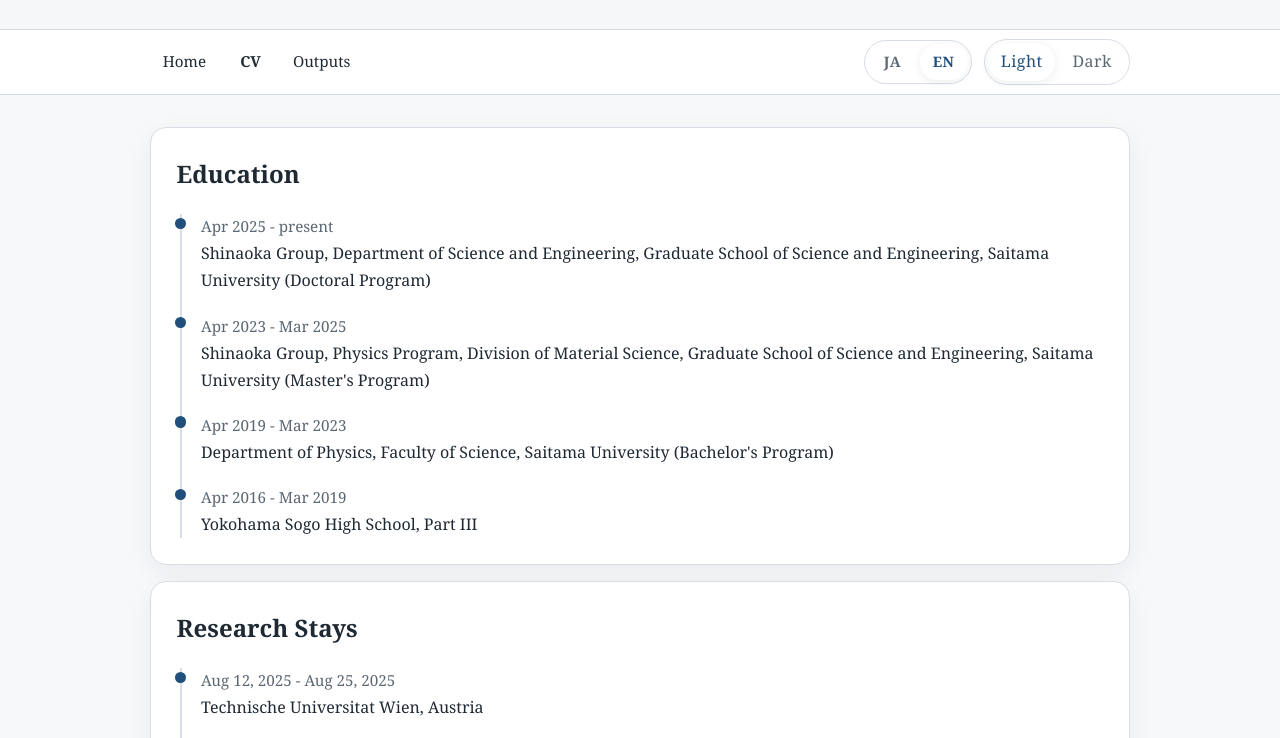
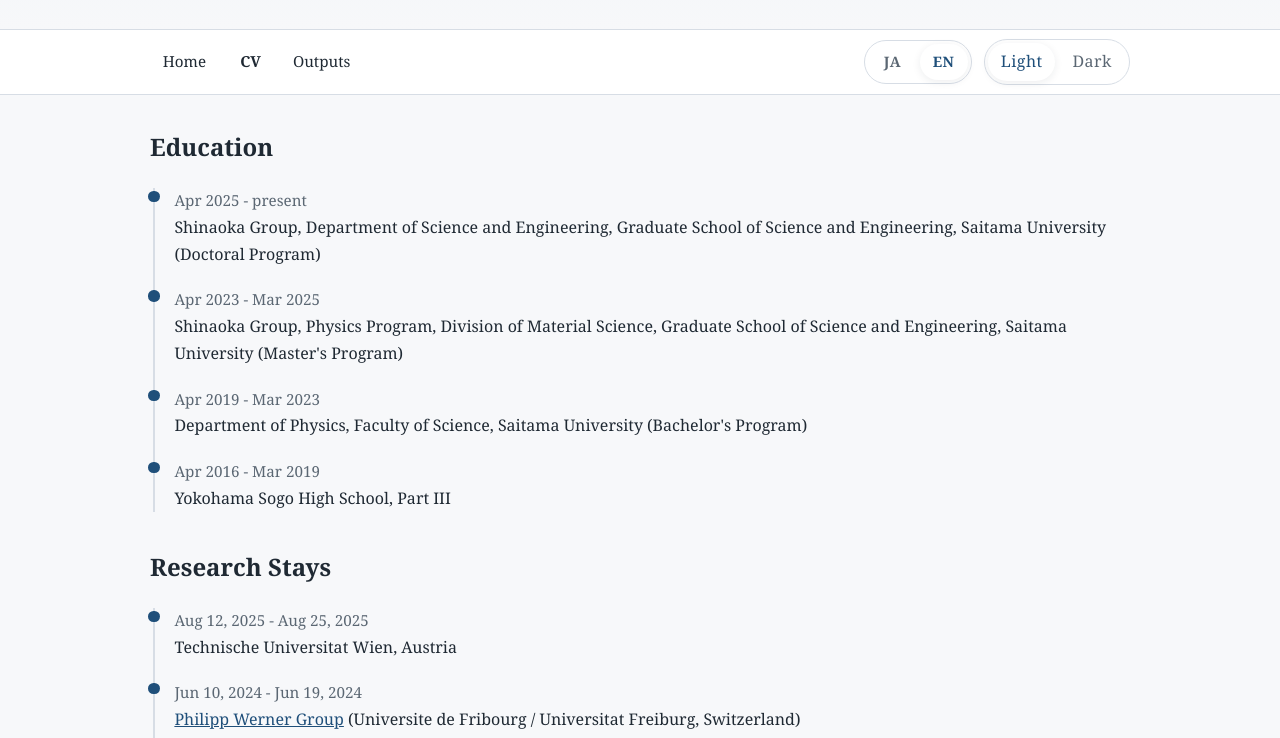
Before and after one commit to HironeIshida/HironeIshida.github.io, a plain HTML site: page en/cv.html in a window 1280 px wide. Shown: the part 161-899 px from the top of the page. Drawn offline with Linux system fonts and the light colour scheme.

Commit message:
change design

```diff
--- a/assets/css/style.css
+++ b/assets/css/style.css
@@ -1137,6 +1137,23 @@ a:hover {
   margin-top: 1rem;
 }
 
+.plain-page .section-block,
+.plain-page .card {
+  background: transparent;
+  border: none;
+  border-radius: 0;
+  box-shadow: none;
+  padding: 0;
+}
+
+.plain-page .section-block + .section-block {
+  margin-top: 2.2rem;
+}
+
+.plain-page .card-grid {
+  margin-top: 2.2rem;
+}
+
 .profile-fields {
   margin-top: 1.1rem;
   display: grid;
--- a/en/cv.html
+++ b/en/cv.html
@@ -37,7 +37,7 @@
     </div>
   </nav>
 
-  <main class="container page-content">
+  <main class="container page-content plain-page">
     <section class="section-block">
       <h2>Education</h2>
       <ol class="timeline">
```
Also changed, not shown: en/outputs.html (+1 -1 lines), ja/cv.html (+1 -1 lines), ja/outputs.html (+1 -1 lines), ja/research.html (+1 -1 lines).
